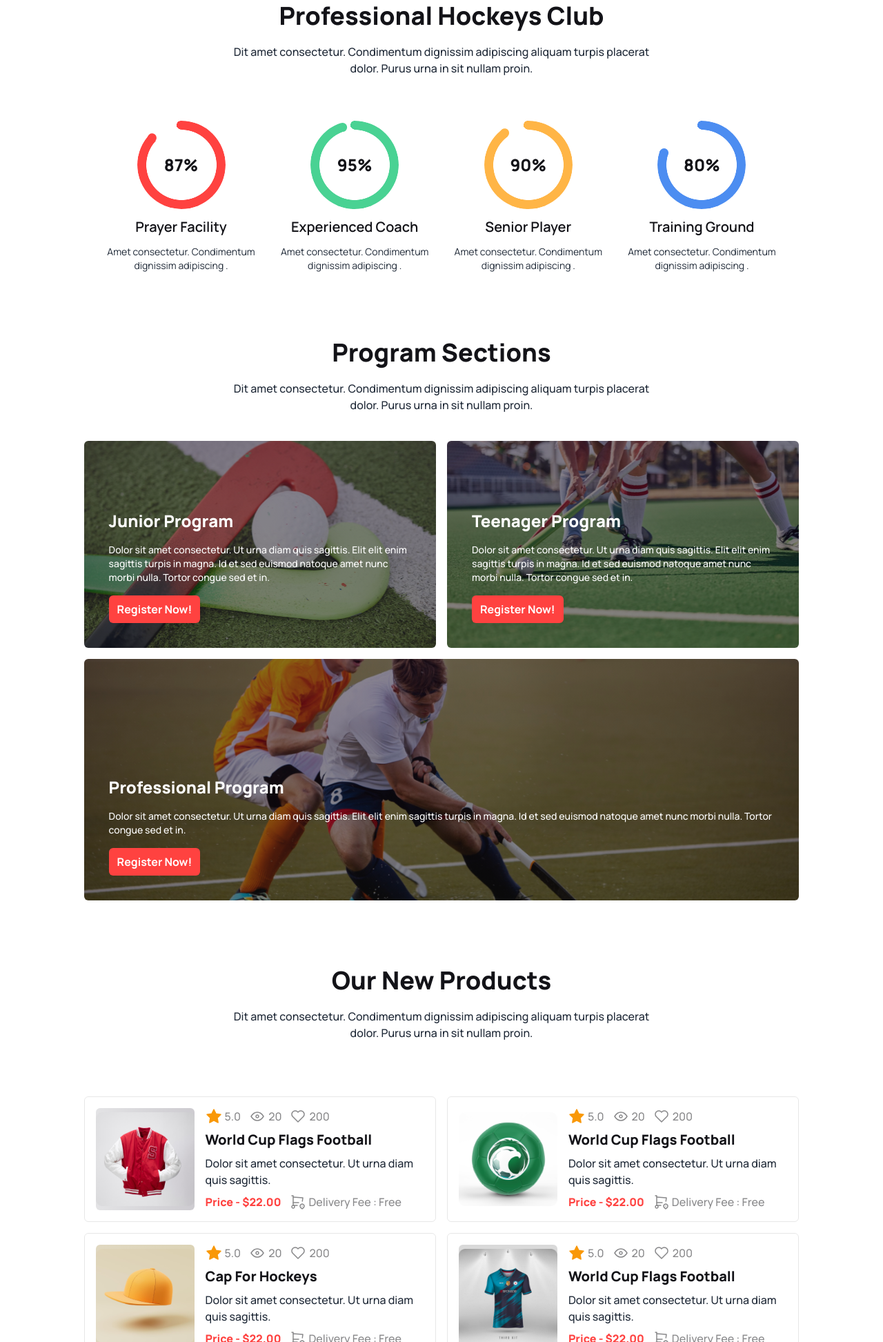
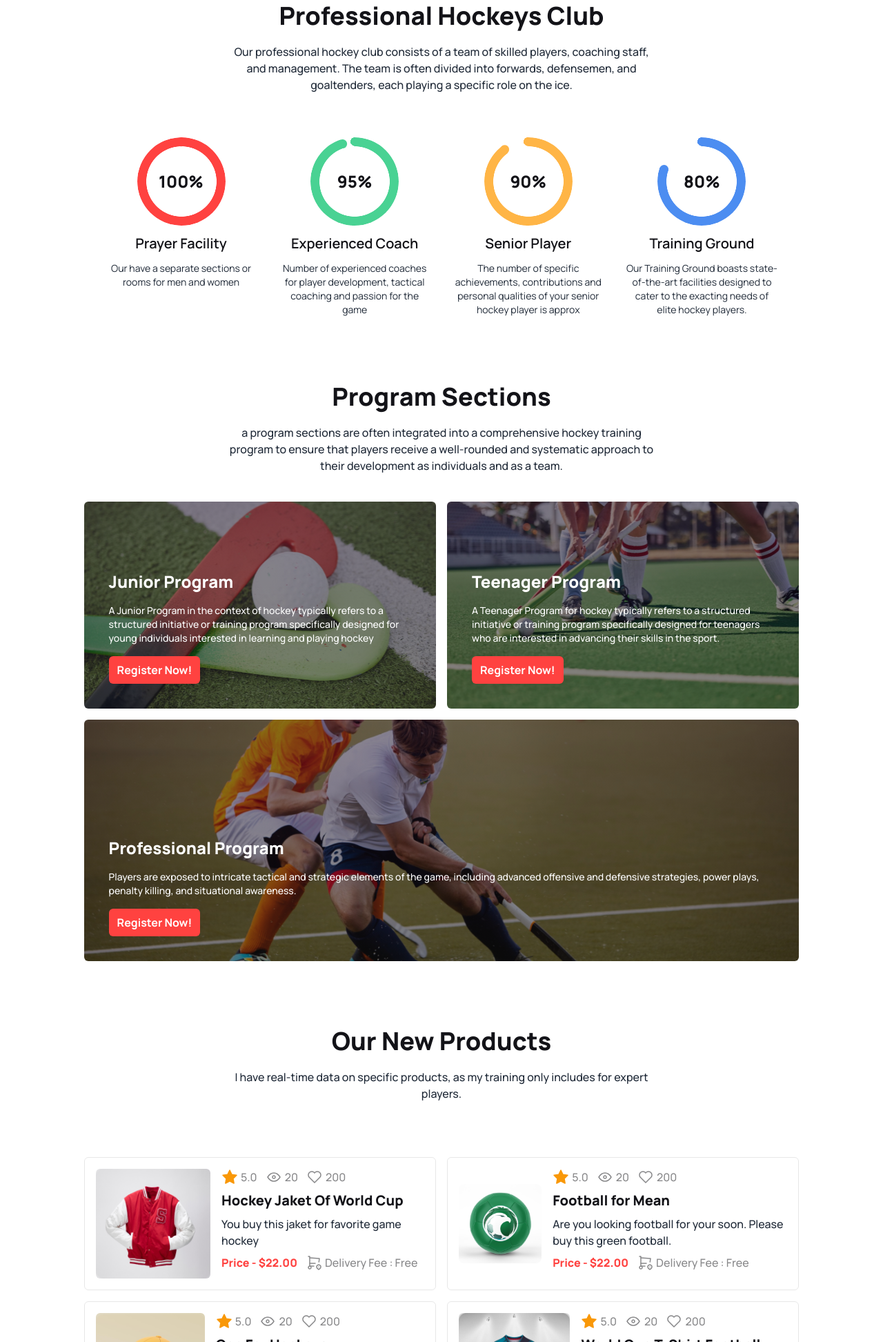
Before and after one commit to 44fahadhasan/a3-hockeys, a plain HTML site: page index.html in a window 1280 px wide. Shown: the part 855-2800 px from the top of the page at 69% size. Drawn offline with nearby package versions, Linux system fonts and the light colour scheme.

Commit message:
all text content update of this website

```diff
--- a/index.html
+++ b/index.html
@@ -174,8 +174,9 @@
                 Meet all the heroes from the field
               </h6>
               <p class="text-primary-gray text-sm">
-                Dit amet consectetur. Condimentum dignissim adipiscing aliquam
-                turpis placerat dolor. Purus urna in sit nullam proin.
+                strategy, and pure passion. Here's your chance to get acquainted
+                with the titans of our team — the hockey players who define the
+                spirit of the game with every flick of the stick.
               </p>
             </div>
             <!-- slider button -->
@@ -205,8 +206,9 @@
                 Meet all the heroes from the field
               </h6>
               <p class="text-primary-gray text-sm">
-                Dit amet consectetur. Condimentum dignissim adipiscing aliquam
-                turpis placerat dolor. Purus urna in sit nullam proin.
+                strategy, and pure passion. Here's your chance to get acquainted
+                with the titans of our team — the hockey players who define the
+                spirit of the game with every flick of the stick.
               </p>
             </div>
             <!-- slider button -->
@@ -236,7 +238,9 @@
                 Meet all the heroes from the field
               </h6>
               <p class="text-primary-gray text-sm">
-                Amet consectetur. Condimentum dignissim adipiscing .
+                strategy, and pure passion. Here's your chance to get acquainted
+                with the titans of our team — the hockey players who define the
+                spirit of the game with every flick of the stick.
               </p>
             </div>
             <!-- slider button -->
@@ -266,7 +270,9 @@
                 Meet all the heroes from the field
               </h6>
               <p class="text-primary-gray text-sm">
-                Amet consectetur. Condimentum dignissim adipiscing .
+                strategy, and pure passion. Here's your chance to get acquainted
+                with the titans of our team — the hockey players who define the
+                spirit of the game with every flick of the stick.
               </p>
             </div>
             <!-- slider button -->
@@ -307,8 +313,10 @@
               Professional Hockeys Club
             </h2>
             <p class="text-para font-medium text-sm lg:text-base">
-              Dit amet consectetur. Condimentum dignissim adipiscing aliquam
-              turpis placerat dolor. Purus urna in sit nullam proin.
+              Our professional hockey club consists of a team of skilled
+              players, coaching staff, and management. The team is often divided
+              into forwards, defensemen, and goaltenders, each playing a
+              specific role on the ice.
             </p>
           </div>
           <!-- radial progress container -->
@@ -319,11 +327,11 @@
                 <!-- radial progress -->
                 <div
                   class="radial-progress bg-primary-white text-primary-red border-primary"
-                  style="--value: 87"
+                  style="--value: 100"
                   role="progressbar"
                 >
                   <span class="text-primary-black text-2xl font-extrabold"
-                    >87%</span
+                    >100%</span
                   >
                 </div>
                 <!-- radial content -->
@@ -331,7 +339,7 @@
                   Prayer Facility
                 </h6>
                 <p class="text-para font-normal text-sm">
-                  Amet consectetur. Condimentum dignissim adipiscing .
+                  Our have a separate sections or rooms for men and women
                 </p>
               </div>
               <!-- radial single item -->
@@ -351,7 +359,8 @@
                   Experienced Coach
                 </h6>
                 <p class="text-para font-normal text-sm">
-                  Amet consectetur. Condimentum dignissim adipiscing .
+                  Number of experienced coaches for player development, tactical
+                  coaching and passion for the game
                 </p>
               </div>
               <!-- radial single item -->
@@ -371,7 +380,8 @@
                   Senior Player
                 </h6>
                 <p class="text-para font-normal text-sm">
-                  Amet consectetur. Condimentum dignissim adipiscing .
+                  The number of specific achievements, contributions and
+                  personal qualities of your senior hockey player is approx
                 </p>
               </div>
               <!-- radial single item -->
@@ -391,7 +401,9 @@
                   Training Ground
                 </h6>
                 <p class="text-para font-normal text-sm">
-                  Amet consectetur. Condimentum dignissim adipiscing .
+                  Our Training Ground boasts state-of-the-art facilities
+                  designed to cater to the exacting needs of elite hockey
+                  players.
                 </p>
               </div>
             </div>
@@ -408,8 +420,10 @@
               Program Sections
             </h2>
             <p class="text-para font-medium text-sm lg:text-base">
-              Dit amet consectetur. Condimentum dignissim adipiscing aliquam
-              turpis placerat dolor. Purus urna in sit nullam proin.
+              a program sections are often integrated into a comprehensive
+              hockey training program to ensure that players receive a
+              well-rounded and systematic approach to their development as
+              individuals and as a team.
             </p>
           </div>
           <!-- post sectiion container -->
@@ -425,9 +439,10 @@
                   Junior Program
                 </h5>
                 <p class="font-medium text-sm">
-                  Dolor sit amet consectetur. Ut urna diam quis sagittis. Elit
-                  elit enim sagittis turpis in magna. Id et sed euismod natoque
-                  amet nunc morbi nulla. Tortor congue sed et in.
+                  A Junior Program in the context of hockey typically refers to
+                  a structured initiative or training program specifically
+                  designed for young individuals interested in learning and
+                  playing hockey
                 </p>
                 <button
                   class="rounded-md text-primary-white px-3 py-2 bg-primary-red border-none hover:bg-primary-red font-bold text-base"
@@ -445,9 +460,10 @@
                   Teenager Program
                 </h5>
                 <p class="font-medium text-sm">
-                  Dolor sit amet consectetur. Ut urna diam quis sagittis. Elit
-                  elit enim sagittis turpis in magna. Id et sed euismod natoque
-                  amet nunc morbi nulla. Tortor congue sed et in.
+                  A Teenager Program for hockey typically refers to a structured
+                  initiative or training program specifically designed for
+                  teenagers who are interested in advancing their skills in the
+                  sport.
                 </p>
                 <button
                   class="rounded-md text-primary-white px-3 py-2 bg-primary-red border-none hover:bg-primary-red font-bold text-base"
@@ -465,9 +481,10 @@
                   Professional Program
                 </h5>
                 <p class="font-medium text-sm">
-                  Dolor sit amet consectetur. Ut urna diam quis sagittis. Elit
-                  elit enim sagittis turpis in magna. Id et sed euismod natoque
-                  amet nunc morbi nulla. Tortor congue sed et in.
+                  Players are exposed to intricate tactical and strategic
+                  elements of the game, including advanced offensive and
+                  defensive strategies, power plays, penalty killing, and
+                  situational awareness.
                 </p>
                 <button
                   class="rounded-md text-primary-white px-3 py-2 bg-primary-red border-none hover:bg-primary-red font-bold text-base"
@@ -489,8 +506,8 @@
               Our New Products
             </h2>
             <p class="text-para font-medium text-sm lg:text-base">
-              Dit amet consectetur. Condimentum dignissim adipiscing aliquam
-              turpis placerat dolor. Purus urna in sit nullam proin.
+              I have real-time data on specific products, as my training only
+              includes for expert players.
             </p>
           </div>
           <!-- products card container -->
@@ -620,10 +637,10 @@
                 </div>
                 <!-- description  middle area-->
                 <h6 class="text-primary-black font-extrabold text-xl">
-                  World Cup Flags Football
+                  Hockey Jaket Of World Cup
                 </h6>
                 <p class="text-para font-medium text-base">
-                  Dolor sit amet consectetur. Ut urna diam quis sagittis.
+                  You buy this jaket for favorite game hockey
                 </p>
                 <!-- info bottom area -->
                 <div class="flex gap-3 flex-col lg:flex-row">
@@ -818,10 +835,11 @@
                 </div>
                 <!-- description  middle area-->
                 <h6 class="text-primary-black font-extrabold text-xl">
-                  World Cup Flags Football
+                  Football for Mean
                 </h6>
                 <p class="text-para font-medium text-base">
-                  Dolor sit amet consectetur. Ut urna diam quis sagittis.
+                  Are you looking football for your soon. Please buy this green
+                  football.
                 </p>
                 <!-- info bottom area -->
                 <div class="flex gap-3 flex-col lg:flex-row">
@@ -1019,7 +1037,7 @@
                   Cap For Hockeys
                 </h6>
                 <p class="text-para font-medium text-base">
-                  Dolor sit amet consectetur. Ut urna diam quis sagittis.
+                  Are you looking for caps or hats that fans wear
                 </p>
                 <!-- info bottom area -->
                 <div class="flex gap-3 flex-col lg:flex-row">
@@ -1214,10 +1232,10 @@
                 </div>
                 <!-- description  middle area-->
                 <h6 class="text-primary-black font-extrabold text-xl">
-                  World Cup Flags Football
+                  World Cup T-Shirt Football
                 </h6>
                 <p class="text-para font-medium text-base">
-                  Dolor sit amet consectetur. Ut urna diam quis sagittis.
+                  Are you looking for Football T-shirt fans wear.
                 </p>
                 <!-- info bottom area -->
                 <div class="flex gap-3 flex-col lg:flex-row">
@@ -1412,10 +1430,10 @@
                 </div>
                 <!-- description  middle area-->
                 <h6 class="text-primary-black font-extrabold text-xl">
-                  World Cup Flags Football
+                  Helmet Of World Cup
                 </h6>
                 <p class="text-para font-medium text-base">
-                  Dolor sit amet consectetur. Ut urna diam quis sagittis.
+                  Are you looking for Football helmet fans wear.
                 </p>
                 <!-- info bottom area -->
                 <div class="flex gap-3 flex-col lg:flex-row">
@@ -1610,10 +1628,10 @@
                 </div>
                 <!-- description  middle area-->
                 <h6 class="text-primary-black font-extrabold text-xl">
-                  World Cup Flags Football
+                  World Cup Football
                 </h6>
                 <p class="text-para font-medium text-base">
-                  Dolor sit amet consectetur. Ut urna diam quis sagittis.
+                  This football is famous that players play.
                 </p>
                 <!-- info bottom area -->
                 <div class="flex gap-3 flex-col lg:flex-row">
@@ -1696,8 +1714,8 @@
               Clients Question
             </h2>
             <p class="text-para font-medium text-sm lg:text-base">
-              Dit amet consectetur. Condimentum dignissim adipiscing aliquam
-              turpis placerat dolor. Purus urna in sit nullam proin.
+              Here there are some questions and answers. you have any other
+              questions about hockey ask me
             </p>
           </div>
           <!-- faq content container -->
@@ -1705,80 +1723,83 @@
             class="p-5 mt-14 lg:mt-20 flex gap-5 flex-col lg:flex-row border border-borderclr shadow-none rounded-lg"
           >
             <!-- faq img -->
-            <div class="">
+            <div class="lg:w-2/5">
               <img src="./Images/11.png" alt="faq" />
             </div>
             <!-- faq question -->
-            <div class="text-primary-black">
+            <div class="lg:w-3/5 text-primary-black">
               <div class="collapse collapse-plus">
                 <input type="radio" name="my-accordion-3" checked="checked" />
                 <div class="collapse-title text-base lg:text-xl font-bold">
-                  Our Equipment
+                  Hockey Equipment ?
                 </div>
                 <div class="collapse-content">
                   <p class="text-[#13131899]">
-                    Dolor sit amet consectetur. Ut urna diam quis sagittis. Elit
-                    elit enim sagittis turpis in magna.
+                    Hockey players wear a variety of equipment to ensure their
+                    safety and performance on the ice or field
                   </p>
                 </div>
               </div>
               <div class="collapse collapse-plus">
                 <input type="radio" name="my-accordion-3" checked="checked" />
                 <div class="collapse-title text-base lg:text-xl font-bold">
-                  Hockey Training
+                  Hockey Training ?
                 </div>
                 <div class="collapse-content">
                   <p class="text-[#13131899]">
-                    Dolor sit amet consectetur. Ut urna diam quis sagittis. Elit
-                    elit enim sagittis turpis in magna.
+                    Hockey training is a comprehensive process designed to
+                    enhance the skills, physical fitness, and overall
+                    performance of players.
                   </p>
                 </div>
               </div>
               <div class="collapse collapse-plus">
                 <input type="radio" name="my-accordion-3" checked="checked" />
                 <div class="collapse-title text-base lg:text-xl font-bold">
-                  Private Lessons
+                  Private Lessons ?
                 </div>
                 <div class="collapse-content">
                   <p class="text-[#13131899]">
-                    Dolor sit amet consectetur. Ut urna diam quis sagittis. Elit
-                    elit enim sagittis turpis in magna.
+                    Private hockey lessons offer individualized training and
+                    attention to players looking to improve specific aspects of
+                    their game.
                   </p>
                 </div>
               </div>
               <div class="collapse collapse-plus">
                 <input type="radio" name="my-accordion-3" checked="checked" />
                 <div class="collapse-title text-base lg:text-xl font-bold">
-                  Ski Touring
+                  Ski Touring ?
                 </div>
                 <div class="collapse-content">
                   <p class="text-[#13131899]">
-                    Dolor sit amet consectetur. Ut urna diam quis sagittis. Elit
-                    elit enim sagittis turpis in magna.
+                    Ski touring is a winter sport involving skiing in
+                    backcountry or off-piste areas
                   </p>
                 </div>
               </div>
               <div class="collapse collapse-plus">
                 <input type="radio" name="my-accordion-3" checked="checked" />
                 <div class="collapse-title text-base lg:text-xl font-bold">
-                  Booking
+                  Booking ?
                 </div>
                 <div class="collapse-content">
                   <p class="text-[#13131899]">
-                    Dolor sit amet consectetur. Ut urna diam quis sagittis. Elit
-                    elit enim sagittis turpis in magna.
+                    If you're looking to book ice time at a rink for practice or
+                    a game, contact the rink management or administration.
                   </p>
                 </div>
               </div>
               <div class="collapse collapse-plus">
                 <input type="radio" name="my-accordion-3" checked="checked" />
                 <div class="collapse-title text-base lg:text-xl font-bold">
-                  Pricings
+                  Pricings ?
                 </div>
                 <div class="collapse-content">
                   <p class="text-[#13131899]">
-                    Dolor sit amet consectetur. Ut urna diam quis sagittis. Elit
-                    elit enim sagittis turpis in magna.
+                    Private hockey lessons may range in price depending on the
+                    coach's experience, reputation, and location. Prices could
+                    range from $30 to $100 or more per hour.
                   </p>
                 </div>
               </div>
@@ -1796,8 +1817,8 @@
               Get In Touch
             </h2>
             <p class="text-para font-medium text-sm lg:text-base">
-              Dit amet consectetur. Condimentum dignissim adipiscing aliquam
-              turpis placerat dolor. Purus urna in sit nullam proin.
+              They also have a standard but useful contact form for customers to
+              contact us.
             </p>
           </div>
           <!-- info container -->
@@ -1961,9 +1982,10 @@
               </h2>
             </a>
             <p>
-              Dit amet consectetur. Condimentum adipiscing aliquam turpis
-              placerat dolor. Purus urna in sit nullam proin.
+              want to get in touch we'd love to hear from you. here's how you
+              can reach us...
             </p>
+
             <div class="flex gap-2 justify-center lg:justify-start">
               <svg
                 xmlns="http://www.w3.org/2000/svg"
```
